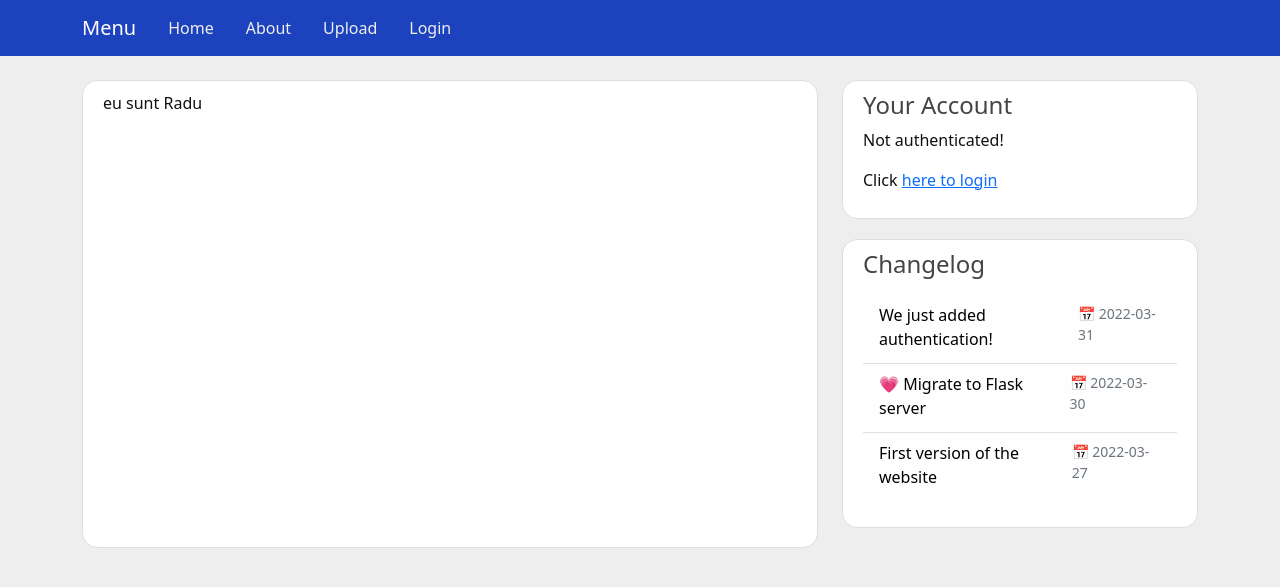
After one commit to radudin11/IDST-IAP1-, a Flask app: page /about.html in a window 1280 px wide. The commit adds this page. Shown: the top 587 px of the page. Run offline with Flask 2, Linux system fonts and the light colour scheme; some libraries are stand-ins or nearby versions.

Commit message:
website frame and backend

```diff
--- a/public/style.css
+++ b/public/style.css
@@ -10,13 +10,14 @@ h1, h2, h3, h4, h5, h6 {
 }
 
 header {
-  background-color: #26262e;
+  background-color:#fbe1e0
+  ;
 }
 
 /* TODO: insert your preferred header here */
 header #header-image {
   height: 180px;
-  background: url('<TODO: insert image path here>');
+  background: url("./images/cats.jpeg");
   background-size: cover;
   padding: 1rem 2rem;
   text-align: right;
@@ -24,7 +25,7 @@ header #header-image {
 
 header #header-image h1 {
   display: inline-block;
-  background: #222;
+  background: #fbe1e0;
   margin-top: 1rem;
   padding: 0.5rem;
   color: white;
@@ -34,7 +35,7 @@ header #header-image h1 {
 /* Site header + navigation */
 /* TODO: customize your colors */
 .site-header > nav {
-  background-color: #721;
+  background-color: rgb(28, 66, 190);
 }
 .site-header .navbar-nav .nav-link {
   color: #EEEEEE;
@@ -62,6 +63,7 @@ main {
   padding: 10px 20px;
   border: 1px solid #dddddd;
   margin-bottom: 20px;
+  border-radius: 15px;
 }
 .content-box.main-content {
   min-height: 100%;
--- a/server.py
+++ b/server.py
@@ -1,41 +1,87 @@
-from flask import Flask, request
+import re
+from urllib.request import Request
+from flask import Flask, request, render_template, session, redirect, url_for, flash
+from werkzeug.utils import secure_filename
+import os
+
+UPLOAD_FOLDER = 'uploads'
+ALLOWED_EXTENSIONS = {'txt', 'pdf', 'png', 'jpg', 'jpeg', 'gif'}
+# you can use a dict as user/pass database
+ALLOWED_USERS = { "admin": "n0h4x0rz-plz", "radu": "1234"}
+
 
 app = Flask(__name__, static_folder="public")
 
-# you can use a dict as user/pass database
-ALLOWED_USERS = { "admin": "n0h4x0rz-plz" }
+app.config['UPLOAD_FOLDER'] = UPLOAD_FOLDER
+app.config["SECRET_KEY"] = "sunt gay, Edi"
+
+def allowed_file(filename):
+    return '.' in filename and \
+           filename.rsplit('.', 1)[1].lower() in ALLOWED_EXTENSIONS
 
 
 @app.route("/")
 def index():
     # TODO: render the index page using our template
-    return "TODO"
+    return render_template("index.html")
 
 
 # TODO (Task 03 - Authentication)
-@app.route("/login.html")
+@app.route("/login.html", methods = ['GET', 'POST'] )
 def login():
-    error_msg = ""
+    error_msg_pass = "Invalid password"
+    error_msg_user = "Invalid user"
+    #if session['authenticated'] == 1:
+    if 'username' in session:
+        return redirect("loggedin.html")
     if request.method == "POST":
         username = request.form.get("username", "")
         password = request.form.get("password", "")
         # TODO: verify credentials and set the session variables
-        pass
-    # return render_template("login.html", error_msg=error_msg)
-    return "TODO"
+        for usr in ALLOWED_USERS.keys():
+            if usr == username:
+                if password == ALLOWED_USERS[username]:
+                    #session['authenticated'] = 1
+                    session['username'] = username
+                    return redirect("loggedin.html")
+                return render_template("login.html", error_msg=error_msg_pass)
+    return render_template("login.html", error_msg=error_msg_user)
 
 @app.route("/logout.html")
 def logout():
     # clear authentication status
-    #session["authenticated"] = 0;
-    #return redirect("/index.html")
-    return "TODO"
+    #session["authenticated"] = 0
+    session.pop('username', None)
+    return redirect("/")
 
 # TODO (Task 04 - File Upload)
-@app.route("/upload.html")
+@app.route("/about.html")
+def about():
+    return render_template("about.html")
+
+@app.route("/loggedin.html")
+def loggedin():
+    return render_template("loggedin.html")
+
+@app.route("/upload.html", methods = ['GET', 'POST'])
 def upload():
-    return "TODO"
-
+    if request.method == 'POST':
+        # check if the post request has the file part
+        if 'file' not in request.files:
+            flash('No file part')
+            return redirect(request.url)
+        file = request.files['file']
+        # If the user does not select a file, the browser submits an
+        # empty file without a filename.
+        if file.filename == '':
+            flash('No selected file')
+            return render_template("upload.html")
+        if file and allowed_file(file.filename):
+            filename = secure_filename(file.filename)
+            file.save(os.path.join(app.config['UPLOAD_FOLDER'], filename))
+            return redirect("upload.html")
+    return render_template("upload.html")
 
 if __name__ == "__main__":
+    loggedin = False
     app.run(debug=True)
--- a/templates/_base.html
+++ b/templates/_base.html
@@ -2,3 +2,101 @@
 {# Hint: use jinja blocks #}
 
 {# Note: this is a comment ;) #}
+
+<!DOCTYPE html>
+<html>
+<head>
+
+  <meta charset="utf-8">
+  <meta name="viewport" content="width=device-width, initial-scale=1, shrink-to-fit=no">
+
+  <!-- Bootstrap CSS -->
+  <link href="../public/bootstrap/css/bootstrap.min.css" rel="stylesheet">
+  <!-- Website CSS -->
+  <link rel="stylesheet" type="text/css" href="../public/style.css">
+
+  <title>{% block title %}
+  {% endblock %}</title>
+</head>
+<body>
+  <header class="site-header">
+    {% block header_image %}
+    {% endblock %}
+    <!-- This is the menu -->
+    <nav class="navbar navbar-expand-md navbar-dark">
+      <div class="container">
+        <a class="navbar-brand mr-4" href="/">Menu</a>
+        <button class="navbar-toggler" type="button" data-toggle="collapse" data-target="#navbarToggle" aria-controls="navbarToggle" aria-expanded="false" aria-label="Toggle navigation">
+          <span class="navbar-toggler-icon"></span>
+        </button>
+        <div class="collapse navbar-collapse" id="navbarToggle">
+          <div class="navbar-nav mr-auto">
+            <a class="nav-item nav-link" href="/">Home</a>
+            <a class="nav-item nav-link" href="/about.html">About</a>
+            <a class="nav-item nav-link" href="/upload.html">Upload</a>
+
+            </div>
+          <!-- Navbar Right Side -->
+          <div class="navbar-nav">
+            <a class="nav-item nav-link" href="/login.html">Login</a>
+          </div>
+        </div>
+      </div>
+    </nav>
+  </header>
+
+  <!-- Main container follows (with main content + right sidebar) -->
+  <main role="main" class="container">
+    <div class="row">
+      <div class="col-md-8">
+        <!-- Left-side content -->
+        <div class="content-box main-content">
+            {% block content %}
+            {% endblock %}
+        </div>
+      </div>
+      <div class="col-md-4">
+        <!-- Right side bar -->
+        <div class="content-box" id="account">
+          <h4>Your Account</h4>
+          {% if session['username'] %}
+          <p class="content">Logged in as <b>{{session['username']}}</b><br>
+            <b><a href = '/logout.html'>click here to log out</a></b> </p>
+          {% else %}
+          <p class="logged-out">Not authenticated!</p>
+          <p>Click <a href="/login.html">here to login</a></p>
+          {% endif %}
+        </div>
+        <div class="content-box">
+          <h4>Changelog</h4>
+          <p>
+            <ul class="list-group list-group-flush">
+              <li class="list-group-item list-group-item-light">
+                <div class="d-flex w-100 justify-content-between">
+                  <div class="news-item mb-1">We just added authentication!</div>
+                  <small class="text-muted">&#128197; 2022-03-31</small>
+                </div>
+              </li>
+              <li class="list-group-item list-group-item-light">
+                <div class="d-flex w-100 justify-content-between">
+                  <div class="news-item mb-1">&#128151; Migrate to Flask server</div>
+                  <small class="text-muted">&#128197; 2022-03-30</small>
+                </div>
+              </li>
+              <li class="list-group-item list-group-item-light">
+                <div class="d-flex w-100 justify-content-between">
+                  <div class="news-item mb-1">First version of the website</div>
+                  <small class="text-muted">&#128197; 2022-03-27</small>
+                </div>
+              </li>
+            </ul>
+          </p>
+        </div>
+      </div>
+    </div>
+  </main>
+  <!-- Include Bootstrap script -->
+  <script src="./public/bootstrap/js/bootstrap.bundle.min.js"></script>
+
+</body>
+</html>
--- /dev/null
+++ b/templates/about.html
@@ -0,0 +1,8 @@
+{% extends "_base.html" %}
+{% block title %}
+About
+{% endblock  %}
+
+{% block content %}
+<p1>eu sunt Radu</p1>
+{% endblock %}
--- a/templates/login.html
+++ b/templates/login.html
@@ -1,5 +1,7 @@
 <!-- TODO: Don't forget to extend the base template ;)  -->
+{% extends "_base.html" %}
 
+{% block content %}
 <h1 class="main-title">Login</h1>
 
 <form method="post" class="login-form">
@@ -16,3 +18,4 @@
   </div>
   <button type="submit" class="btn btn-primary">Login</button>
 </form>
+{% endblock %}
--- /dev/null
+++ b/uploads/fisier.in.txt
@@ -0,0 +1,4 @@
+Ana are mere ana are ab
+bla bla blad
+dsad
+dsa
```
Also changed, not shown: initial_design.html (+9 -2 lines), templates/index.html (+19 -0 lines), templates/loggedin.html (added, +7 -0 lines), templates/upload.html (+12 -1 lines), uploads/html-programming.jpg (added).
